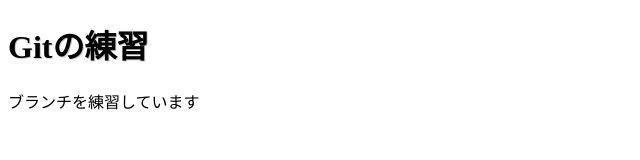
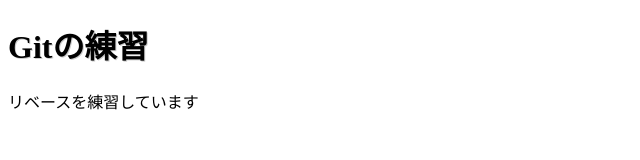
Before and after one commit to SaoriKoizumi/git-practice, a plain HTML site: page index.html in a window 1280 px wide. Shown: the full height of the page, 0-640 px from the left. Drawn offline with Linux system fonts and the light colour scheme.

Commit message:
本文を書き換えました

```diff
--- a/index.html
+++ b/index.html
@@ -7,7 +7,7 @@
 </head>
 <body>
 	<h1>Gitの練習</h1>
-	<p>ブランチを練習しています</p>
+	<p>リベースを練習しています</p>
 	<script>
 	window.alert('テストブランチに切り替えました')
 	</script>
```
